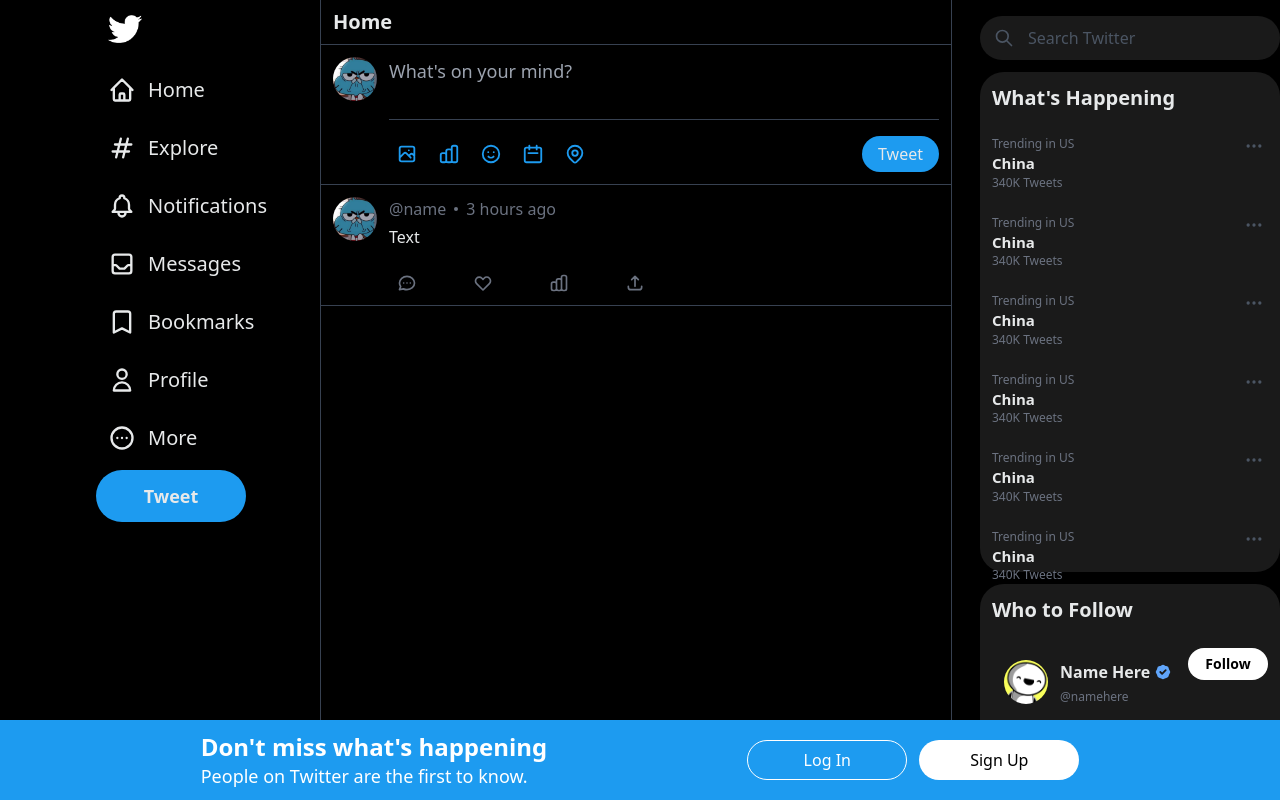
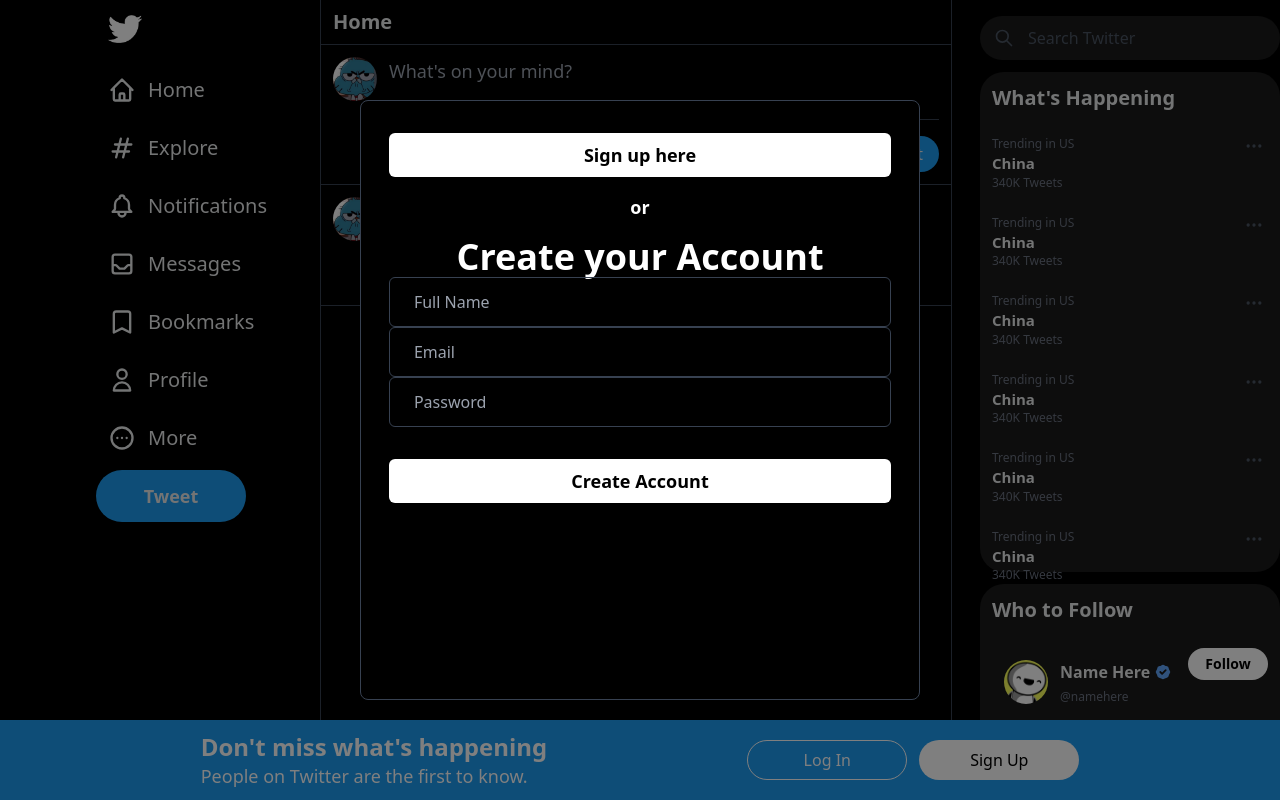
Before and after one commit to Kxsanchez323/twitter-clone, a Next.js app: page / in a window 1280 px wide. Both pictures are taken after a click on the button "Sign Up". Shown: the top 800 px of the page. Built offline with nearby package versions, Linux system fonts and the light colour scheme.

Commit message:
Added Signupmodal

```diff
--- a/components/BottomBanner.js
+++ b/components/BottomBanner.js
@@ -1,3 +1,5 @@
+import SignupModal from "./modals/SignupModal";
+
 export default function BottomBanner(){
     return (
         <div className="fixed xl:space-x-[200px]  justify-center items-center w-full h-[80px] bg-[#1d9bf0] bottom-0 flex">
@@ -8,7 +10,7 @@
 
             <div className="space-x-3">
                 <button className="bg-transparent border border-white text-white w-[160px] rounded-full h-[40px] hover:bg-[#cbd2d7]">Log In</button>
-                <button className="bg-white text-black w-[160px] rounded-full h-[40px] hover:bg-[#cbd2d7]">Sign Up</button>
+                <SignupModal />
             </div>
         </div>
     )
--- /dev/null
+++ b/components/modals/SignupModal.js
@@ -0,0 +1,39 @@
+import { closeSignupModal, openSignupModal } from "@/redux/modalSlice";
+import { Modal } from "@mui/material";
+import { useDispatch, useSelector } from "react-redux";
+
+export default function SignupModal() {
+
+    const isOpen = useSelector(state => state.modals.signupModalOpen)
+    const dispatch = useDispatch()
+
+  return (
+    <>
+      <button className="bg-white text-black w-[160px] rounded-full h-[40px] hover:bg-[#cbd2d7]" onClick={() => dispatch(openSignupModal())}>
+        Sign Up
+      </button>
+
+      <Modal
+      open={isOpen}
+      onClose={() => dispatch(closeSignupModal())}
+      className="flex justify-center items-center"
+      >
+        <div className="w-[90%] h-fit bg-black text-white md:w-[560px] md:h-[600px] border border-gray-700 rounded-lg flex justify-center">
+            <div className="w-[90%] mt-8 flex flex-col" >
+                <button className="bg-white text-black w-full font-bold text-lg p-2 rounded-md">Sign up here</button>
+                <h1 className="text-center mt-4 font-bold text-lg">or</h1>
+                <h1 className="text-center mt-4 font-bold text-4xl">Create your Account</h1>
+                <input placeholder="Full Name" className="h-10 rounded-md bg-transparent border border-gray-700 p-6" type={"text"} />
+                <input placeholder="Email" className="h-10 rounded-md bg-transparent border border-gray-700 p-6" type={"email"} />
+                <input placeholder="Password" className="h-10 rounded-md bg-transparent border border-gray-700 p-6" type={"password"} />
+
+                <button className="bg-white text-black w-full font-bold text-lg p-2 mt-8 rounded-md">Create Account</button>
+            </div>
+        </div>
+
+      </Modal>
+    </>
+
+
+  );
+}
--- a/package.json
+++ b/package.json
@@ -14,9 +14,11 @@
     "@heroicons/react": "^1.0.6",
     "@mui/material": "^5.14.14",
     "@next/font": "13.5.5",
+    "@reduxjs/toolkit": "^1.9.7",
     "next": "13.5.5",
     "react": "18.2.0",
-    "react-dom": "18.2.0"
+    "react-dom": "18.2.0",
+    "react-redux": "^8.1.3"
   },
   "devDependencies": {
     "autoprefixer": "^10.4.16",
--- a/pages/_app.js
+++ b/pages/_app.js
@@ -1,5 +1,14 @@
 import '@/styles/globals.css'
+import { Provider } from 'react-redux'
+import { store } from '@/redux/store'
+
 
 export default function App({ Component, pageProps }) {
-  return <Component {...pageProps} />
+  return (
+    <Provider store={store}>
+      <Component {...pageProps} />
+    </Provider>
+
+  )
+
 }
--- /dev/null
+++ b/redux/modalSlice.js
@@ -0,0 +1,23 @@
+import { createSlice } from '@reduxjs/toolkit'
+
+const initialState = {
+    signupModalOpen: false
+
+}
+
+const modalSlice = createSlice({
+  name: "modal",
+  initialState,
+  reducers: {
+    openSignupModal: (state) => {
+        state.signupModalOpen = true
+    },
+    closeSignupModal: (state) => {
+        state.signupModalOpen = false
+    }
+  }
+});
+
+export const {openSignupModal, closeSignupModal} = modalSlice.actions
+
+export default modalSlice.reducer
--- /dev/null
+++ b/redux/store.js
@@ -0,0 +1,8 @@
+import { configureStore } from "@reduxjs/toolkit";
+import modalSlice from "./modalSlice";
+
+export const store = configureStore({
+    reducer: {
+        modals: modalSlice
+    },
+})
```
Also changed, not shown: 1 other file (tests, documents, lock files or other folders).
